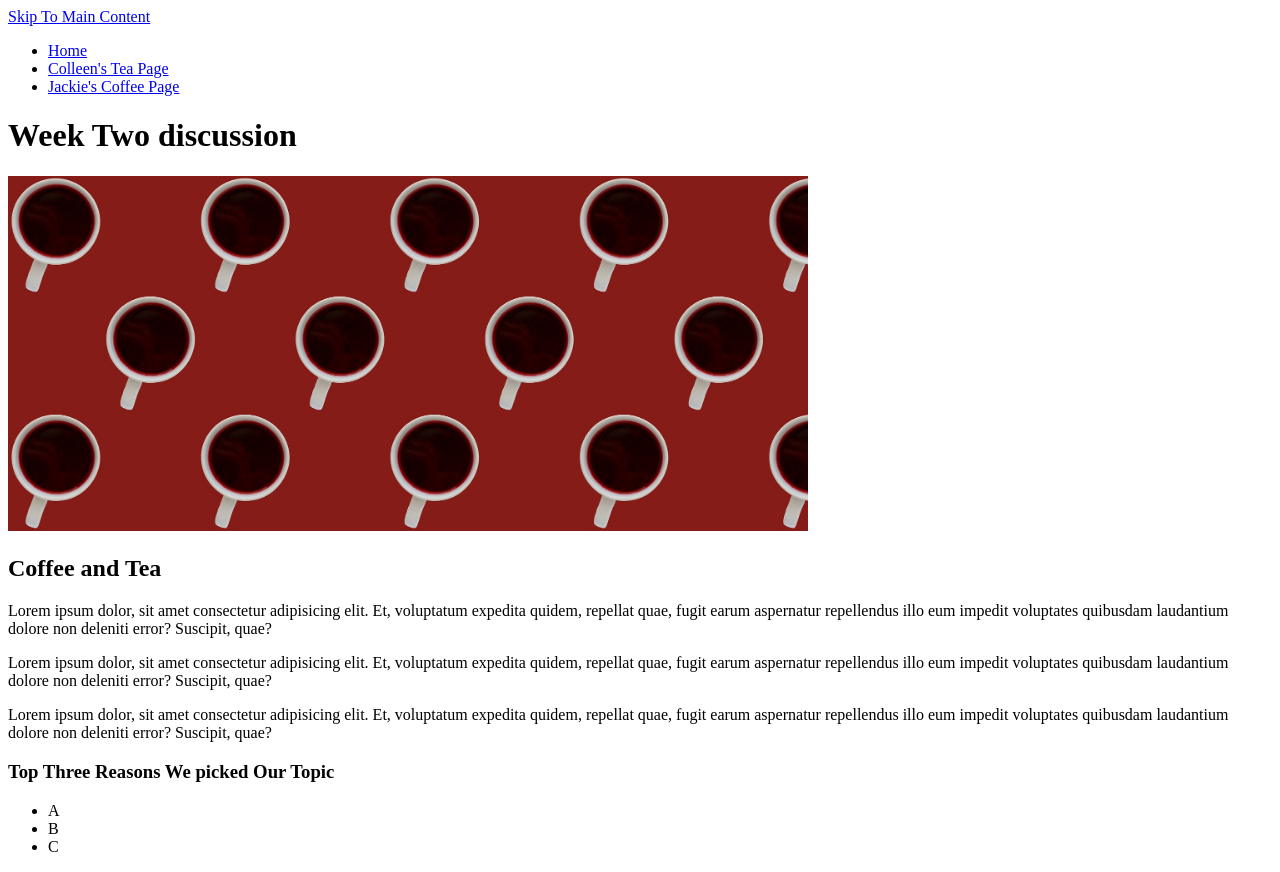
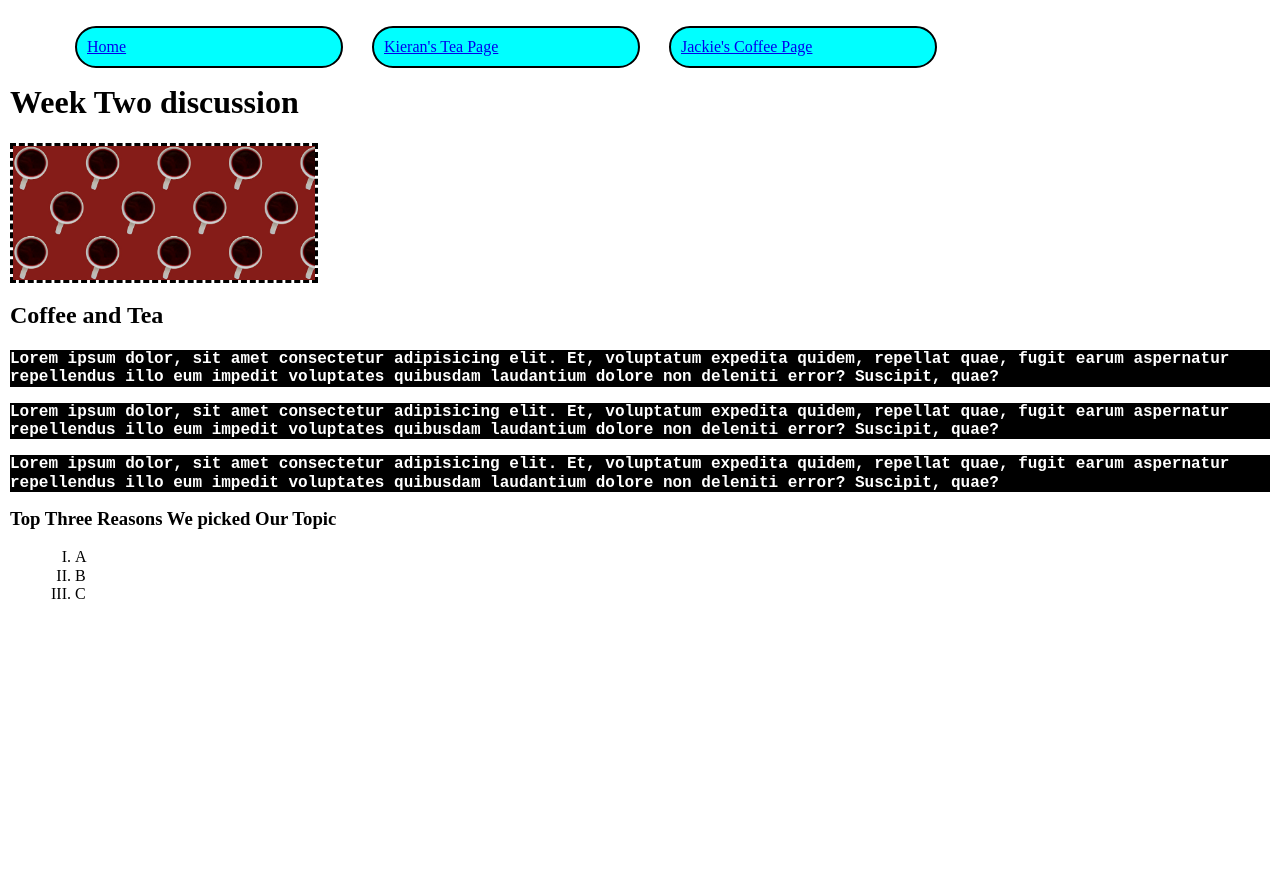
Before and after one commit to benproe291/p339week2, a plain HTML site: page index.html in a window 1280 px wide. After the commit the page ends 800 px from the top, so only its background shows below. Drawn offline with Linux system fonts and the light colour scheme.

Commit message:
Add files via upload

```diff
--- a/index.html
+++ b/index.html
@@ -6,18 +6,16 @@
     <meta name="viewport" content="width=device-width, initial-scale=1.0">
     <!-- <link rel="stylesheet" href="css/html5reset.css"> -->
     <!-- <link rel="stylesheet" href="css/student1.css"> -->
-    <!-- <link rel="stylesheet" href="css/student2.css"> -->
+    <link rel="stylesheet" href="css/kieran.css">
     <!-- <link rel="stylesheet" href="css/student3.css"> -->
     <title>Week 2 Discussion</title>
 </head>
 <body>
-    <a href="#main">Skip To Main Content</a>
-
     <header>
         <nav>
             <ul>
                 <li><a href = "index.html">Home</a></li>
-                <li><a href="colleen.html">Colleen's Tea Page</a></li>
+                <li><a href="kieran.html">Kieran's Tea Page</a></li>
                 <li><a href="jackie.html">Jackie's Coffee Page</a></li>
             </ul>
         </nav>
```
